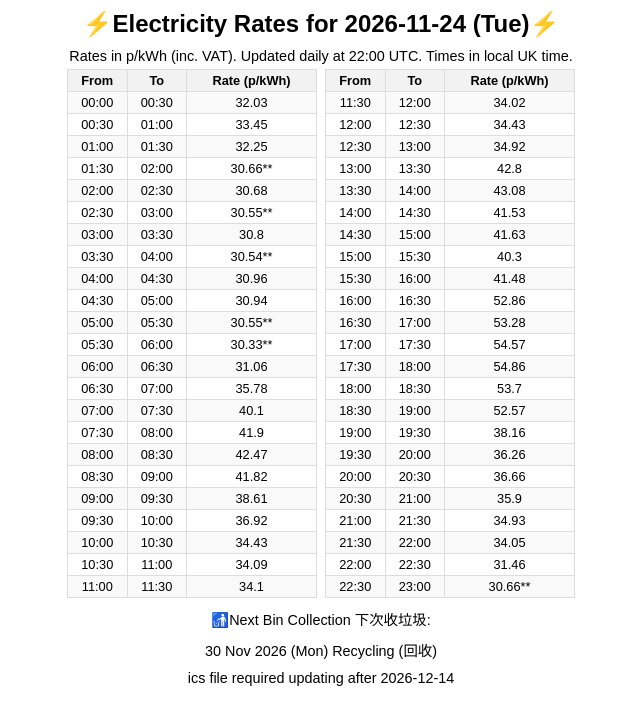
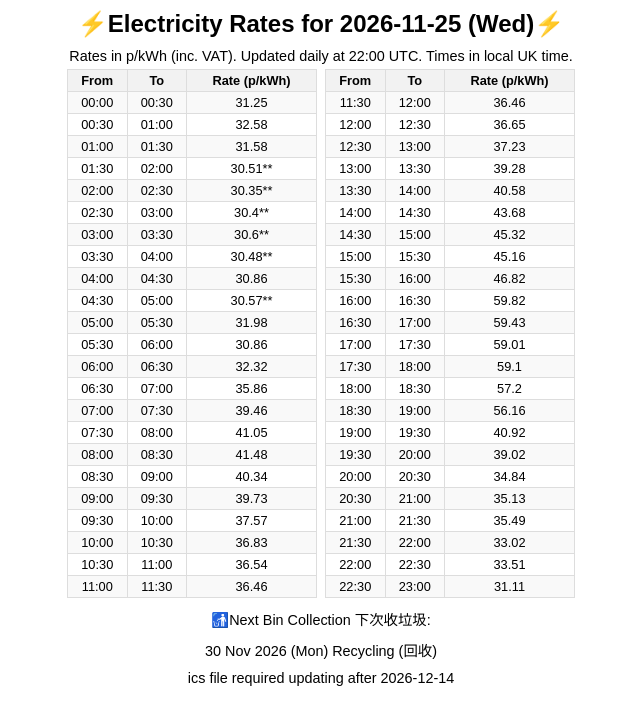
Before and after one commit to StanleyKinnokChan/octopus_unit_cost_automation, a plain HTML site: page public/index.html in a window 1280 px wide. Shown: the whole page, without its empty margins (319-959 px from the left). Drawn offline with Linux system fonts and the light colour scheme.

Commit message:
Update daily electricity rates

```diff
--- a/public/index.html
+++ b/public/index.html
@@ -21,58 +21,58 @@ tr:nth-child(even) { background-color: #f9f9f9; }
 </style>
 </head>
 <body>
-<h1>⚡️Electricity Rates for 2026-11-24 (Tue)⚡️</h1>
+<h1>⚡️Electricity Rates for 2026-11-25 (Wed)⚡️</h1>
 <p>Rates in p/kWh (inc. VAT). Updated daily at 22:00 UTC. Times in local UK time.</p>
 <div class='table-container'>
 <table>
 <tr><th>From</th><th>To</th><th>Rate (p/kWh)</th></tr>
-<tr><td>00:00</td><td>00:30</td><td>32.03</td></tr>
-<tr><td>00:30</td><td>01:00</td><td>33.45</td></tr>
-<tr><td>01:00</td><td>01:30</td><td>32.25</td></tr>
-<tr><td>01:30</td><td>02:00</td><td>30.66**</td></tr>
-<tr><td>02:00</td><td>02:30</td><td>30.68</td></tr>
-<tr><td>02:30</td><td>03:00</td><td>30.55**</td></tr>
-<tr><td>03:00</td><td>03:30</td><td>30.8</td></tr>
-<tr><td>03:30</td><td>04:00</td><td>30.54**</td></tr>
-<tr><td>04:00</td><td>04:30</td><td>30.96</td></tr>
-<tr><td>04:30</td><td>05:00</td><td>30.94</td></tr>
-<tr><td>05:00</td><td>05:30</td><td>30.55**</td></tr>
-<tr><td>05:30</td><td>06:00</td><td>30.33**</td></tr>
-<tr><td>06:00</td><td>06:30</td><td>31.06</td></tr>
-<tr><td>06:30</td><td>07:00</td><td>35.78</td></tr>
-<tr><td>07:00</td><td>07:30</td><td>40.1</td></tr>
-<tr><td>07:30</td><td>08:00</td><td>41.9</td></tr>
-<tr><td>08:00</td><td>08:30</td><td>42.47</td></tr>
-<tr><td>08:30</td><td>09:00</td><td>41.82</td></tr>
-<tr><td>09:00</td><td>09:30</td><td>38.61</td></tr>
-<tr><td>09:30</td><td>10:00</td><td>36.92</td></tr>
-<tr><td>10:00</td><td>10:30</td><td>34.43</td></tr>
-<tr><td>10:30</td><td>11:00</td><td>34.09</td></tr>
-<tr><td>11:00</td><td>11:30</td><td>34.1</td></tr>
+<tr><td>00:00</td><td>00:30</td><td>31.25</td></tr>
+<tr><td>00:30</td><td>01:00</td><td>32.58</td></tr>
+<tr><td>01:00</td><td>01:30</td><td>31.58</td></tr>
+<tr><td>01:30</td><td>02:00</td><td>30.51**</td></tr>
+<tr><td>02:00</td><td>02:30</td><td>30.35**</td></tr>
+<tr><td>02:30</td><td>03:00</td><td>30.4**</td></tr>
+<tr><td>03:00</td><td>03:30</td><td>30.6**</td></tr>
+<tr><td>03:30</td><td>04:00</td><td>30.48**</td></tr>
+<tr><td>04:00</td><td>04:30</td><td>30.86</td></tr>
+<tr><td>04:30</td><td>05:00</td><td>30.57**</td></tr>
+<tr><td>05:00</td><td>05:30</td><td>31.98</td></tr>
+<tr><td>05:30</td><td>06:00</td><td>30.86</td></tr>
+<tr><td>06:00</td><td>06:30</td><td>32.32</td></tr>
+<tr><td>06:30</td><td>07:00</td><td>35.86</td></tr>
+<tr><td>07:00</td><td>07:30</td><td>39.46</td></tr>
+<tr><td>07:30</td><td>08:00</td><td>41.05</td></tr>
+<tr><td>08:00</td><td>08:30</td><td>41.48</td></tr>
+<tr><td>08:30</td><td>09:00</td><td>40.34</td></tr>
+<tr><td>09:00</td><td>09:30</td><td>39.73</td></tr>
+<tr><td>09:30</td><td>10:00</td><td>37.57</td></tr>
+<tr><td>10:00</td><td>10:30</td><td>36.83</td></tr>
+<tr><td>10:30</td><td>11:00</td><td>36.54</td></tr>
+<tr><td>11:00</td><td>11:30</td><td>36.46</td></tr>
 </table><table><tr><th>From</th><th>To</th><th>Rate (p/kWh)</th></tr>
-<tr><td>11:30</td><td>12:00</td><td>34.02</td></tr>
-<tr><td>12:00</td><td>12:30</td><td>34.43</td></tr>
-<tr><td>12:30</td><td>13:00</td><td>34.92</td></tr>
-<tr><td>13:00</td><td>13:30</td><td>42.8</td></tr>
-<tr><td>13:30</td><td>14:00</td><td>43.08</td></tr>
-<tr><td>14:00</td><td>14:30</td><td>41.53</td></tr>
-<tr><td>14:30</td><td>15:00</td><td>41.63</td></tr>
-<tr><td>15:00</td><td>15:30</td><td>40.3</td></tr>
-<tr><td>15:30</td><td>16:00</td><td>41.48</td></tr>
-<tr><td>16:00</td><td>16:30</td><td>52.86</td></tr>
-<tr><td>16:30</td><td>17:00</td><td>53.28</td></tr>
-<tr><td>17:00</td><td>17:30</td><td>54.57</td></tr>
-<tr><td>17:30</td><td>18:00</td><td>54.86</td></tr>
-<tr><td>18:00</td><td>18:30</td><td>53.7</td></tr>
-<tr><td>18:30</td><td>19:00</td><td>52.57</td></tr>
-<tr><td>19:00</td><td>19:30</td><td>38.16</td></tr>
-<tr><td>19:30</td><td>20:00</td><td>36.26</td></tr>
-<tr><td>20:00</td><td>20:30</td><td>36.66</td></tr>
-<tr><td>20:30</td><td>21:00</td><td>35.9</td></tr>
-<tr><td>21:00</td><td>21:30</td><td>34.93</td></tr>
-<tr><td>21:30</td><td>22:00</td><td>34.05</td></tr>
-<tr><td>22:00</td><td>22:30</td><td>31.46</td></tr>
-<tr><td>22:30</td><td>23:00</td><td>30.66**</td></tr>
+<tr><td>11:30</td><td>12:00</td><td>36.46</td></tr>
+<tr><td>12:00</td><td>12:30</td><td>36.65</td></tr>
+<tr><td>12:30</td><td>13:00</td><td>37.23</td></tr>
+<tr><td>13:00</td><td>13:30</td><td>39.28</td></tr>
+<tr><td>13:30</td><td>14:00</td><td>40.58</td></tr>
+<tr><td>14:00</td><td>14:30</td><td>43.68</td></tr>
+<tr><td>14:30</td><td>15:00</td><td>45.32</td></tr>
+<tr><td>15:00</td><td>15:30</td><td>45.16</td></tr>
+<tr><td>15:30</td><td>16:00</td><td>46.82</td></tr>
+<tr><td>16:00</td><td>16:30</td><td>59.82</td></tr>
+<tr><td>16:30</td><td>17:00</td><td>59.43</td></tr>
+<tr><td>17:00</td><td>17:30</td><td>59.01</td></tr>
+<tr><td>17:30</td><td>18:00</td><td>59.1</td></tr>
+<tr><td>18:00</td><td>18:30</td><td>57.2</td></tr>
+<tr><td>18:30</td><td>19:00</td><td>56.16</td></tr>
+<tr><td>19:00</td><td>19:30</td><td>40.92</td></tr>
+<tr><td>19:30</td><td>20:00</td><td>39.02</td></tr>
+<tr><td>20:00</td><td>20:30</td><td>34.84</td></tr>
+<tr><td>20:30</td><td>21:00</td><td>35.13</td></tr>
+<tr><td>21:00</td><td>21:30</td><td>35.49</td></tr>
+<tr><td>21:30</td><td>22:00</td><td>33.02</td></tr>
+<tr><td>22:00</td><td>22:30</td><td>33.51</td></tr>
+<tr><td>22:30</td><td>23:00</td><td>31.11</td></tr>
 </table></div>
 <p class='bin-info'>🚮Next Bin Collection 下次收垃圾:</p>
 <p class='bin-info'>30 Nov 2026 (Mon) Recycling (回收)</p>
```
